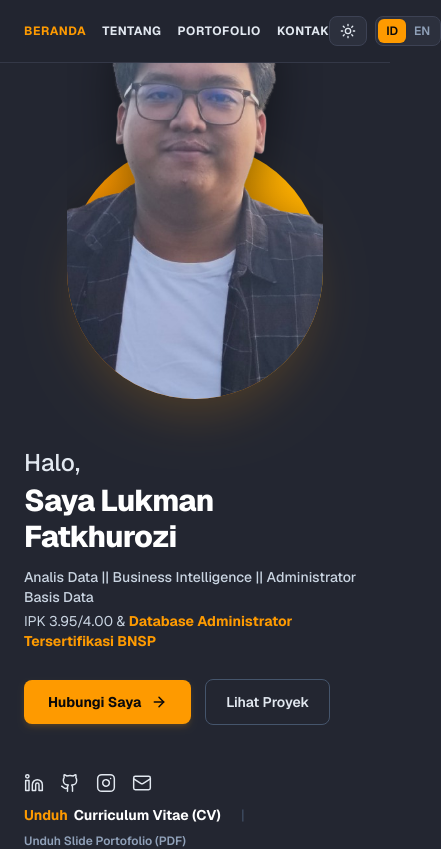
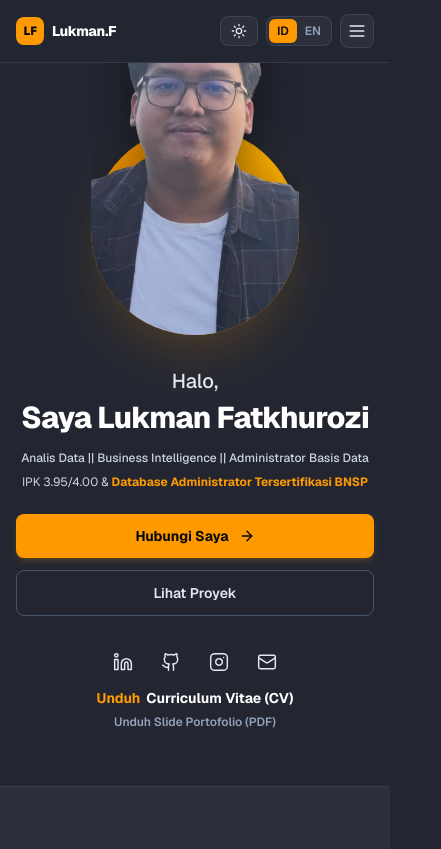
Before and after one commit to lukmanfatkhurozi03/Portofolio, a Next.js app: page / in a window 390 px wide. Shown: the top 849 px of the page, 441 px wide, since content can reach past the window. Built offline with nearby package versions, Linux system fonts and the light colour scheme.

Commit message:
feat(responsive): optimize mobile navigation drawer, hero alignment, and touch targets

```diff
--- a/src/app/page.tsx
+++ b/src/app/page.tsx
@@ -109,6 +109,13 @@ const Icons = {
       <polyline points="20 6 9 17 4 12" />
     </svg>
   ),
+  Menu: () => (
+    <svg className="h-5 w-5" viewBox="0 0 24 24" fill="none" stroke="currentColor" strokeWidth="2" strokeLinecap="round" strokeLinejoin="round" aria-hidden="true">
+      <line x1="4" x2="20" y1="6" y2="6" />
+      <line x1="4" x2="20" y1="12" y2="12" />
+      <line x1="4" x2="20" y1="18" y2="18" />
+    </svg>
+  ),
 };
 
 const DATA = {
@@ -611,6 +618,7 @@ export default function PortfolioPage() {
   const [theme, setTheme] = useState<Theme>("dark");
   const [activeFilter, setActiveFilter] = useState<string>("ALL");
   const [selectedCert, setSelectedCert] = useState<Certification | null>(null);
+  const [mobileMenuOpen, setMobileMenuOpen] = useState<boolean>(false);
 
   useEffect(() => {
     const savedTheme = localStorage.getItem("portfolio-theme") as Theme | null;
@@ -622,7 +630,10 @@ export default function PortfolioPage() {
 
   useEffect(() => {
     const handleKeyDown = (e: KeyboardEvent) => {
-      if (e.key === "Escape") setSelectedCert(null);
+      if (e.key === "Escape") {
+        setSelectedCert(null);
+        setMobileMenuOpen(false);
+      }
     };
     window.addEventListener("keydown", handleKeyDown);
     return () => window.removeEventListener("keydown", handleKeyDown);
@@ -640,54 +651,52 @@ export default function PortfolioPage() {
       ? DATA.projects
       : DATA.projects.filter((p) => p.toolBadge === activeFilter);
 
+  const navLinks = [
+    { href: "#top", label: lang === "EN" ? "HOME" : "BERANDA", active: true },
+    { href: "#about", label: lang === "EN" ? "ABOUT" : "TENTANG" },
+    { href: "#skills", label: lang === "EN" ? "SKILLS" : "KEAHLIAN" },
+    { href: "#projects", label: lang === "EN" ? "PORTFOLIO" : "PORTOFOLIO" },
+    { href: "#certifications", label: lang === "EN" ? "CERTIFICATES" : "SERTIFIKASI" },
+    { href: "#contact", label: lang === "EN" ? "CONTACT" : "KONTAK" },
+  ];
+
   return (
-    <div className="min-h-screen flex flex-col bg-slate-50 text-slate-900 dark:bg-[#232631] dark:text-slate-100 transition-colors duration-200">
-      {/* TOP NAVIGATION BAR (Fully translated for ID and EN) */}
-      <header className="sticky top-0 z-40 border-b border-slate-200/80 dark:border-[#343847] bg-white/90 dark:bg-[#232631]/90 backdrop-blur-md transition-colors duration-200">
-        <div className="mx-auto flex max-w-5xl items-center justify-between px-6 py-4">
+    <div className="min-h-screen flex flex-col overflow-x-hidden bg-slate-50 text-slate-900 dark:bg-[#232631] dark:text-slate-100 transition-colors duration-200">
+      {/* TOP NAVIGATION BAR (Responsive Desktop + Mobile Drawer) */}
+      <header className="sticky top-0 z-40 border-b border-slate-200/80 dark:border-[#343847] bg-white/95 dark:bg-[#232631]/95 backdrop-blur-md transition-colors duration-200">
+        <div className="mx-auto flex max-w-5xl items-center justify-between px-4 sm:px-6 py-3.5 sm:py-4">
+          {/* Mobile Brand Badge (Visible on Mobile/Tablet) */}
+          <a
+            href="#top"
+            className="flex md:hidden items-center gap-2 text-sm font-extrabold tracking-tight text-slate-900 dark:text-white"
+          >
+            <span className="flex h-7 w-7 items-center justify-center rounded-lg bg-amber-500 font-mono text-xs font-black text-zinc-950">
+              LF
+            </span>
+            <span>Lukman.F</span>
+          </a>
+
+          {/* Desktop Navigation */}
           <nav
             aria-label="Primary Navigation"
-            className="flex items-center gap-4 sm:gap-8 text-xs sm:text-sm font-bold uppercase tracking-wider"
+            className="hidden md:flex items-center gap-7 text-xs sm:text-sm font-bold uppercase tracking-wider"
           >
-            <a
-              href="#top"
-              className="text-amber-500 transition-colors hover:text-amber-400 focus-visible:outline-2 focus-visible:outline-offset-4 focus-visible:outline-amber-500 rounded"
-            >
-              {lang === "EN" ? "HOME" : "BERANDA"}
-            </a>
-            <a
-              href="#about"
-              className="text-slate-700 dark:text-slate-200 transition-colors hover:text-amber-500 dark:hover:text-amber-400 focus-visible:outline-2 focus-visible:outline-offset-4 focus-visible:outline-amber-500 rounded"
-            >
-              {lang === "EN" ? "ABOUT" : "TENTANG"}
-            </a>
-            <a
-              href="#skills"
-              className="hidden md:inline text-slate-700 dark:text-slate-200 transition-colors hover:text-amber-500 dark:hover:text-amber-400 focus-visible:outline-2 focus-visible:outline-offset-4 focus-visible:outline-amber-500 rounded"
-            >
-              {lang === "EN" ? "SKILLS" : "KEAHLIAN"}
-            </a>
-            <a
-              href="#projects"
-              className="text-slate-700 dark:text-slate-200 transition-colors hover:text-amber-500 dark:hover:text-amber-400 focus-visible:outline-2 focus-visible:outline-offset-4 focus-visible:outline-amber-500 rounded"
-            >
-              {lang === "EN" ? "PORTFOLIO" : "PORTOFOLIO"}
-            </a>
-            <a
-              href="#certifications"
-              className="hidden sm:inline text-slate-700 dark:text-slate-200 transition-colors hover:text-amber-500 dark:hover:text-amber-400 focus-visible:outline-2 focus-visible:outline-offset-4 focus-visible:outline-amber-500 rounded"
-            >
-              {lang === "EN" ? "CERTIFICATES" : "SERTIFIKASI"}
-            </a>
-            <a
-              href="#contact"
-              className="text-slate-700 dark:text-slate-200 transition-colors hover:text-amber-500 dark:hover:text-amber-400 focus-visible:outline-2 focus-visible:outline-offset-4 focus-visible:outline-amber-500 rounded"
-            >
-              {lang === "EN" ? "CONTACT" : "KONTAK"}
-            </a>
+            {navLinks.map((item) => (
+              <a
+                key={item.href}
+                href={item.href}
+                className={`${
+                  item.active
+                    ? "text-amber-500 hover:text-amber-400"
+                    : "text-slate-700 dark:text-slate-200 hover:text-amber-500 dark:hover:text-amber-400"
+                } transition-colors focus-visible:outline-2 focus-visible:outline-offset-4 focus-visible:outline-amber-500 rounded`}
+              >
+                {item.label}
+              </a>
+            ))}
           </nav>
 
-          {/* Theme & Language Controls */}
+          {/* Theme, Language & Mobile Hamburger Button */}
           <div className="flex items-center gap-2">
             <button
               type="button"
@@ -698,7 +707,7 @@ export default function PortfolioPage() {
               className="cursor-pointer inline-flex items-center gap-1.5 rounded-lg border border-slate-200 dark:border-[#3d4254] bg-slate-100 dark:bg-[#2c303d] px-2.5 py-1.5 text-xs font-semibold text-slate-700 dark:text-slate-200 transition-colors hover:border-amber-500/60 hover:text-amber-500"
             >
               {theme === "light" ? <Icons.Moon /> : <Icons.Sun />}
-              <span className="hidden md:inline">
+              <span className="hidden sm:inline">
                 {theme === "light"
                   ? lang === "EN"
                     ? "Dark"
@@ -739,62 +748,98 @@ export default function PortfolioPage() {
                 EN
               </button>
             </div>
+
+            {/* Hamburger Toggle for Mobile (<768px) */}
+            <button
+              type="button"
+              onClick={() => setMobileMenuOpen((prev) => !prev)}
+              aria-expanded={mobileMenuOpen}
+              aria-label="Toggle navigation menu"
+              className="cursor-pointer inline-flex md:hidden items-center justify-center rounded-lg border border-slate-200 dark:border-[#3d4254] bg-slate-100 dark:bg-[#2c303d] p-1.5 text-slate-700 dark:text-slate-200 hover:border-amber-500 hover:text-amber-500"
+            >
+              {mobileMenuOpen ? <Icons.Close /> : <Icons.Menu />}
+            </button>
           </div>
         </div>
+
+        {/* Mobile Dropdown Navigation Drawer */}
+        {mobileMenuOpen && (
+          <nav
+            aria-label="Mobile Navigation"
+            className="md:hidden border-t border-slate-200/80 dark:border-[#343847] bg-white dark:bg-[#232631] px-4 py-3 shadow-lg"
+          >
+            <div className="grid grid-cols-2 gap-2">
+              {navLinks.map((item) => (
+                <a
+                  key={item.href}
+                  href={item.href}
+                  onClick={() => setMobileMenuOpen(false)}
+                  className={`rounded-lg px-3 py-2.5 text-xs font-bold uppercase tracking-wider transition-colors ${
+                    item.active
+                      ? "bg-amber-500/15 text-amber-500"
+                      : "text-slate-700 dark:text-slate-200 hover:bg-slate-100 dark:hover:bg-[#2c303d]"
+                  }`}
+                >
+                  {item.label}
+                </a>
+              ))}
+            </div>
+          </nav>
+        )}
       </header>
 
       <main id="top" className="flex-1">
         {/* =====================================================================
-            HERO SECTION (Fully Bilingual: ID = "Halo, Saya Lukman Fatkhurozi" / EN = "Hello, I Am Lukman Fatkhurozi")
+            HERO SECTION (Responsive Mobile Centered + Desktop 2-Column)
            ===================================================================== */}
-        <section className="relative overflow-hidden bg-white dark:bg-[#232631] pt-10 pb-16 md:py-20 transition-colors duration-200">
-          <div className="mx-auto max-w-5xl px-6">
-            <div className="grid items-center gap-12 md:grid-cols-12">
-              {/* Left Column */}
-              <div className="md:col-span-7 order-2 md:order-1">
-                <p className="text-2xl sm:text-3xl font-medium text-slate-700 dark:text-slate-200">
+        <section className="relative overflow-hidden bg-white dark:bg-[#232631] pt-6 pb-14 sm:pt-10 sm:pb-16 md:py-20 transition-colors duration-200">
+          <div className="mx-auto max-w-5xl px-4 sm:px-6">
+            <div className="grid items-center gap-8 sm:gap-12 md:grid-cols-12">
+              {/* Left Column (Centered on Mobile, Left-aligned on Desktop) */}
+              <div className="md:col-span-7 order-2 md:order-1 text-center md:text-left">
+                <p className="text-xl sm:text-3xl font-medium text-slate-700 dark:text-slate-200">
                   {DATA.profile.greeting[lang]}
                 </p>
-                <h1 className="mt-1 text-3xl sm:text-5xl font-extrabold tracking-tight text-slate-900 dark:text-white">
+                <h1 className="mt-1 text-3xl sm:text-5xl font-extrabold tracking-tight text-slate-900 dark:text-white leading-tight">
                   {DATA.profile.iamPrefix[lang]} {DATA.profile.name}
                 </h1>
 
-                <p className="mt-3 text-sm sm:text-base font-medium text-slate-600 dark:text-slate-300">
+                <p className="mt-3 text-xs sm:text-base font-medium text-slate-600 dark:text-slate-300 leading-relaxed">
                   {DATA.profile.rolesLine[lang]}
                 </p>
-                <p className="mt-1 text-sm sm:text-base text-slate-600 dark:text-slate-300">
+                <p className="mt-1.5 text-xs sm:text-base text-slate-600 dark:text-slate-300">
                   {DATA.profile.experienceHighlight[lang].prefix}
                   <span className="font-bold text-amber-500">
                     {DATA.profile.experienceHighlight[lang].accent}
                   </span>
                 </p>
 
-                {/* Primary Orange Button */}
-                <div className="mt-7 flex flex-wrap items-center gap-3.5">
+                {/* Primary Orange Button & Secondary Action */}
+                <div className="mt-6 sm:mt-7 flex flex-col sm:flex-row items-stretch sm:items-center justify-center md:justify-start gap-3">
                   <a
                     href="#contact"
-                    className="inline-flex items-center gap-2.5 rounded-lg bg-amber-500 hover:bg-amber-400 px-6 py-3 text-sm font-bold text-zinc-950 shadow-md shadow-amber-500/15 transition-all hover:-translate-y-0.5"
+                    className="inline-flex items-center justify-center gap-2.5 rounded-lg bg-amber-500 hover:bg-amber-400 px-6 py-3 text-sm font-bold text-zinc-950 shadow-md shadow-amber-500/15 transition-all hover:-translate-y-0.5"
                   >
                     <span>{lang === "EN" ? "Let's Talk" : "Hubungi Saya"}</span>
                     <Icons.ArrowRight />
                   </a>
                   <a
                     href="#projects"
-                    className="inline-flex items-center gap-2 rounded-lg border border-slate-300 dark:border-slate-600 px-5 py-3 text-sm font-semibold text-slate-700 dark:text-slate-200 transition-colors hover:border-amber-500 hover:text-amber-500"
+                    className="inline-flex items-center justify-center gap-2 rounded-lg border border-slate-300 dark:border-slate-600 px-5 py-3 text-sm font-semibold text-slate-700 dark:text-slate-200 transition-colors hover:border-amber-500 hover:text-amber-500"
                   >
                     <span>{lang === "EN" ? "View Projects" : "Lihat Proyek"}</span>
                   </a>
                 </div>
 
                 {/* Social Icons Row + Download CV */}
-                <div className="mt-12 space-y-3">
-                  <div className="flex items-center gap-4 text-slate-600 dark:text-slate-200">
+                <div className="mt-8 sm:mt-12 space-y-3">
+                  <div className="flex items-center justify-center md:justify-start gap-5 text-slate-600 dark:text-slate-200">
                     <a
                       href={DATA.profile.linkedin}
                       target="_blank"
                       rel="noopener noreferrer"
                       aria-label="LinkedIn"
-                      className="transition-colors hover:text-amber-500"
+                      className="p-1 transition-colors hover:text-amber-500"
                     >
                       <Icons.LinkedIn />
                     </a>
@@ -803,7 +848,7 @@ export default function PortfolioPage() {
                       target="_blank"
                       rel="noopener noreferrer"
                       aria-label="GitHub"
-                      className="transition-colors hover:text-amber-500"
+                      className="p-1 transition-colors hover:text-amber-500"
                     >
                       <Icons.GitHub />
                     </a>
@@ -812,20 +857,20 @@ export default function PortfolioPage() {
                       target="_blank"
                       rel="noopener noreferrer"
                       aria-label="Instagram"
-                      className="transition-colors hover:text-amber-500"
+                      className="p-1 transition-colors hover:text-amber-500"
                     >
                       <Icons.Instagram />
                     </a>
                     <a
                       href={`mailto:${DATA.profile.email}`}
                       aria-label="Email"
-                      className="transition-colors hover:text-amber-500"
+                      className="p-1 transition-colors hover:text-amber-500"
                     >
                       <Icons.Mail />
                     </a>
                   </div>
 
-                  <div className="flex flex-wrap items-center gap-x-5 gap-y-2 text-sm">
+                  <div className="flex flex-col sm:flex-row flex-wrap items-center justify-center md:justify-start gap-x-4 gap-y-1.5 text-sm">
                     <a
                       href={DATA.profile.cvUrl}
                       download="CV_Lukman_Fatkhurozi.pdf"
@@ -838,7 +883,7 @@ export default function PortfolioPage() {
                         Curriculum Vitae (CV)
                       </span>
                     </a>
-                    <span className="text-slate-300 dark:text-slate-600">|</span>
+                    <span className="hidden sm:inline text-slate-300 dark:text-slate-600">|</span>
                     <a
                       href={DATA.profile.portfolioPdfUrl}
                       download="Portofolio_Data_Analyst_Lukman_Fatkhurozi.pdf"
@@ -854,13 +899,13 @@ export default function PortfolioPage() {
                 </div>
               </div>
 
-              {/* Right Column: Circular Orange Backdrop + Lukman Cutout Photo (Full Head Visible) */}
+              {/* Right Column: Circular Orange Backdrop + Lukman Cutout Photo (Responsive Sizing) */}
               <div className="md:col-span-5 order-1 md:order-2 flex justify-center pt-10 sm:pt-12">
                 <div className="relative flex items-center justify-center">
                   {/* Orange Circle Backdrop */}
-                  <div className="h-64 w-64 sm:h-76 sm:w-76 rounded-full bg-gradient-to-tr from-amber-600 via-amber-500 to-amber-400 shadow-2xl shadow-amber-500/20" />
-                  {/* Cutout Container with extra top headroom (-top-24) so the top of the head is never clipped */}
-                  <div className="pointer-events-none absolute inset-x-0 -top-24 bottom-0 flex items-end justify-center overflow-hidden rounded-b-full">
+                  <div className="h-52 w-52 sm:h-68 sm:w-68 md:h-76 md:w-76 rounded-full bg-gradient-to-tr from-amber-600 via-amber-500 to-amber-400 shadow-2xl shadow-amber-500/20" />
+                  {/* Cutout Container with extra top headroom (-top-20 sm:-top-24) */}
+                  <div className="pointer-events-none absolute inset-x-0 -top-20 sm:-top-24 bottom-0 flex items-end justify-center overflow-hidden rounded-b-full">
                     <img
                       src={DATA.profile.photo}
                       alt={DATA.profile.name}
@@ -1108,7 +1153,7 @@ export default function PortfolioPage() {
                       </div>
 
                       <div className="mt-6 space-y-4 border-t border-slate-100 dark:border-[#343847] pt-5">
-                        <div className="flex flex-wrap items-center justify-between gap-3 rounded-xl border border-amber-500/30 bg-amber-500/10 p-3.5">
+                        <div className="flex flex-col sm:flex-row sm:items-center justify-between gap-3 rounded-xl border border-amber-500/30 bg-amber-500/10 p-3.5">
                           <div className="min-w-0">
                             <div className="text-[11px] font-bold uppercase tracking-wider text-amber-700 dark:text-amber-400">
                               {lang === "EN"
@@ -1128,7 +1173,7 @@ export default function PortfolioPage() {
                             href={project.externalLink}
                             target="_blank"
                             rel="noopener noreferrer"
-                            className="inline-flex shrink-0 items-center gap-1.5 rounded-lg bg-amber-500 hover:bg-amber-400 px-3.5 py-2 text-xs font-bold text-zinc-950 transition-colors"
+                            className="inline-flex w-full sm:w-auto justify-center shrink-0 items-center gap-1.5 rounded-lg bg-amber-500 hover:bg-amber-400 px-3.5 py-2.5 sm:py-2 text-xs font-bold text-zinc-950 transition-colors"
                           >
                             <span>{project.externalLabel[lang]}</span>
                             <Icons.ExternalLink />
@@ -1323,7 +1368,7 @@ export default function PortfolioPage() {
                       {/* PROYEK 3 PREVIEW */}
                       {project.previewType === "sql" && (
                         <div className="my-4 space-y-2.5">
-                          <div className="rounded-lg bg-[#191b24] border border-[#3d4254] p-3.5 font-mono text-[10.5px] leading-relaxed text-slate-200">
+                          <div className="overflow-x-auto rounded-lg bg-[#191b24] border border-[#3d4254] p-3.5 font-mono text-[10px] sm:text-[10.5px] leading-relaxed text-slate-200">
                             <div className="text-emerald-400">
                               -- Top 10 Kategori Berdasarkan revenue
                             </div>
@@ -1336,12 +1381,12 @@ export default function PortfolioPage() {
                               <span className="text-sky-300">SUM</span>(oi.sale_price), 2){" "}
                               <span className="text-amber-400">AS</span> total_revenue
                             </div>
-                            <div>
+                            <div className="break-all sm:break-normal">
                               <span className="text-amber-400">FROM</span>{" "}
                               `bigquery-public-data.thelook_ecommerce.order_items`{" "}
                               <span className="text-amber-400">AS</span> oi
                             </div>
-                            <div>
+                            <div className="break-all sm:break-normal">
                               <span className="text-amber-400">INNER JOIN</span>{" "}
                               `bigquery-public-data.thelook_ecommerce.products`{" "}
                               <span className="text-amber-400">AS</span> p
@@ -1568,28 +1613,28 @@ export default function PortfolioPage() {
                 : "Terbuka untuk peluang magang maupun kerja di bidang Analisis Data, Business Intelligence, dan Administrator Basis Data. Mari berdiskusi lebih lanjut!"}
             </p>
 
-            <div className="mt-8 flex flex-wrap justify-center gap-3.5">
+            <div className="mt-8 grid grid-cols-1 sm:flex sm:flex-wrap justify-center gap-3 sm:gap-3.5">
               <a
                 href={`mailto:${DATA.profile.email}`}
-                className="inline-flex items-center gap-2 rounded-xl border border-slate-300 dark:border-[#3d4254] bg-slate-50 dark:bg-[#2c303d] px-5 py-3 text-sm font-semibold text-slate-800 dark:text-slate-100 transition-all hover:border-amber-500 hover:text-amber-500"
+                className="inline-flex items-center justify-center gap-2 rounded-xl border border-slate-300 dark:border-[#3d4254] bg-slate-50 dark:bg-[#2c303d] px-4 sm:px-5 py-3.5 sm:py-3 text-xs sm:text-sm font-semibold text-slate-800 dark:text-slate-100 transition-all hover:border-amber-500 hover:text-amber-500"
               >
                 <Icons.Mail />
-                <span>{DATA.profile.email}</span>
+                <span className="truncate">{DATA.profile.email}</span>
               </a>
               <a
                 href={DATA.profile.linkedin}
                 target="_blank"
                 rel="noopener noreferrer"
-                className="inline-flex items-center gap-2 rounded-xl border border-slate-300 dark:border-[#3d4254] bg-slate-50 dark:bg-[#2c303d] px-5 py-3 text-sm font-semibold text-slate-800 dark:text-slate-100 transition-all hover:border-amber-500 hover:text-amber-500"
+                className="inline-flex items-center justify-center gap-2 rounded-xl border border-slate-300 dark:border-[#3d4254] bg-slate-50 dark:bg-[#2c303d] px-4 sm:px-5 py-3.5 sm:py-3 text-xs sm:text-sm font-semibold text-slate-800 dark:text-slate-100 transition-all hover:border-amber-500 hover:text-amber-500"
               >
                 <Icons.LinkedIn />
-                <span>linkedin.com/in/lukman-fatkhurozi</span>
+                <span className="truncate">linkedin.com/in/lukman-fatkhurozi</span>
               </a>
               <a
                 href={DATA.profile.instagram}
                 target="_blank"
                 rel="noopener noreferrer"
-                className="inline-flex items-center gap-2 rounded-xl border border-slate-300 dark:border-[#3d4254] bg-slate-50 dark:bg-[#2c303d] px-5 py-3 text-sm font-semibold text-slate-800 dark:text-slate-100 transition-all hover:border-amber-500 hover:text-amber-500"
+                className="inline-flex items-center justify-center gap-2 rounded-xl border border-slate-300 dark:border-[#3d4254] bg-slate-50 dark:bg-[#2c303d] px-4 sm:px-5 py-3.5 sm:py-3 text-xs sm:text-sm font-semibold text-slate-800 dark:text-slate-100 transition-all hover:border-amber-500 hover:text-amber-500"
               >
                 <Icons.Instagram />
                 <span>{DATA.profile.instagramHandle}</span>
@@ -1598,7 +1643,7 @@ export default function PortfolioPage() {
                 href={DATA.profile.github}
                 target="_blank"
                 rel="noopener noreferrer"
-                className="inline-flex items-center gap-2 rounded-xl border border-slate-300 dark:border-[#3d4254] bg-slate-50 dark:bg-[#2c303d] px-5 py-3 text-sm font-semibold text-slate-800 dark:text-slate-100 transition-all hover:border-amber-500 hover:text-amber-500"
+                className="inline-flex items-center justify-center gap-2 rounded-xl border border-slate-300 dark:border-[#3d4254] bg-slate-50 dark:bg-[#2c303d] px-4 sm:px-5 py-3.5 sm:py-3 text-xs sm:text-sm font-semibold text-slate-800 dark:text-slate-100 transition-all hover:border-amber-500 hover:text-amber-500"
               >
                 <Icons.GitHub />
                 <span>GitHub (lukmanfatkhurozi03)</span>
```
